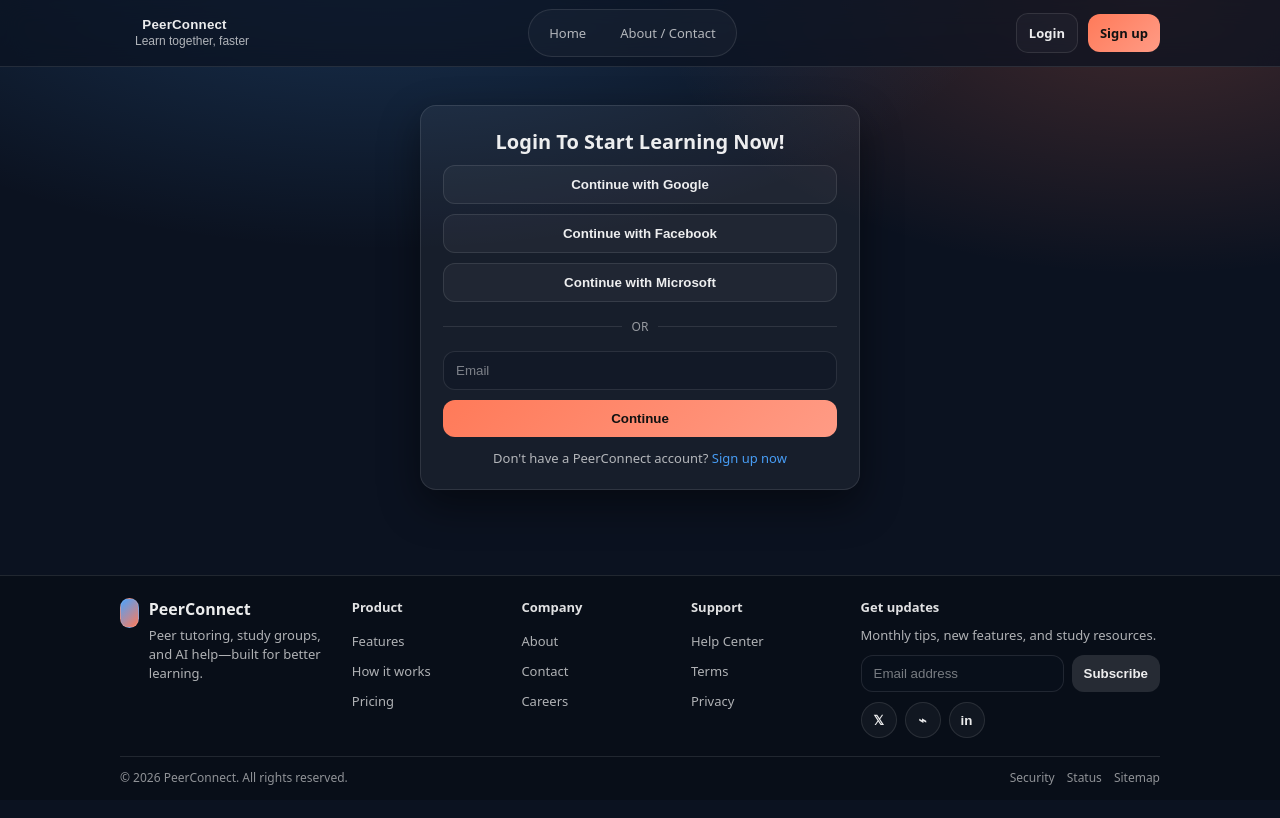
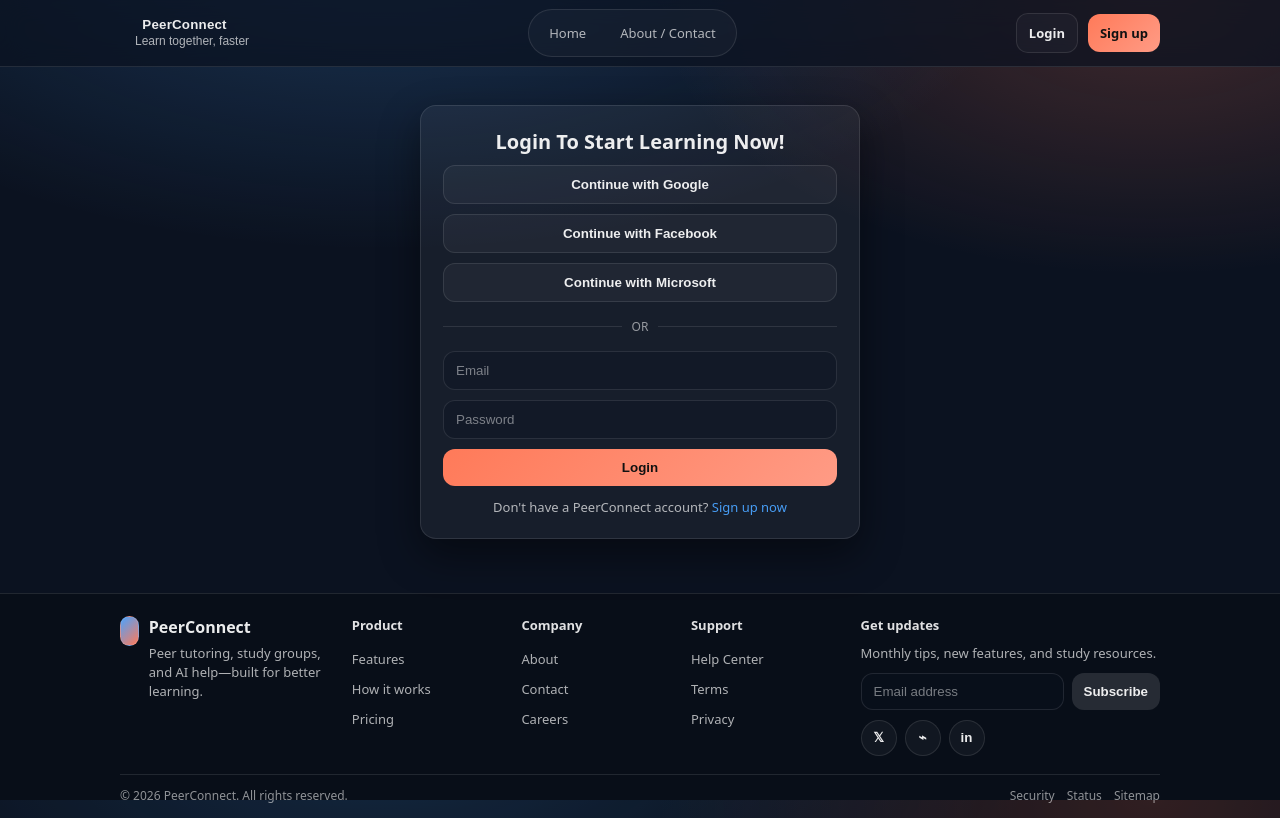
Before and after one commit to nus-mtech-se-projects/PeerConnect-frontend, a React (Vite) app: page /login in a window 1280 px wide. Built offline with nearby package versions, Linux system fonts and the light colour scheme.

Commit message:
Update Login.jsx

```diff
--- a/src/pages/Login.jsx
+++ b/src/pages/Login.jsx
@@ -3,10 +3,11 @@ import { Link } from "react-router-dom";
 
 export default function Login() {
   const [email, setEmail] = useState("");
+  const [password, setPassword] = useState("");
 
   const handleContinue = (e) => {
     e.preventDefault();
-    alert(`Login placeholder for: ${email || "(empty)"}`);
+    alert(`Login placeholder for: ${email || "(empty)"} / ${password ? "••••••" : "(no password)"}`);
   };
 
   return (
@@ -29,8 +30,19 @@ export default function Login() {
             onChange={(e) => setEmail(e.target.value)}
             placeholder="Email"
             type="email"
+            autoComplete="email"
           />
-          <button className="primaryBtn" type="submit">Continue</button>
+
+          <input
+            className="input"
+            value={password}
+            onChange={(e) => setPassword(e.target.value)}
+            placeholder="Password"
+            type="password"
+            autoComplete="current-password"
+          />
+
+          <button className="primaryBtn" type="submit">Login</button>
         </form>
 
         <div className="authHint">
```
